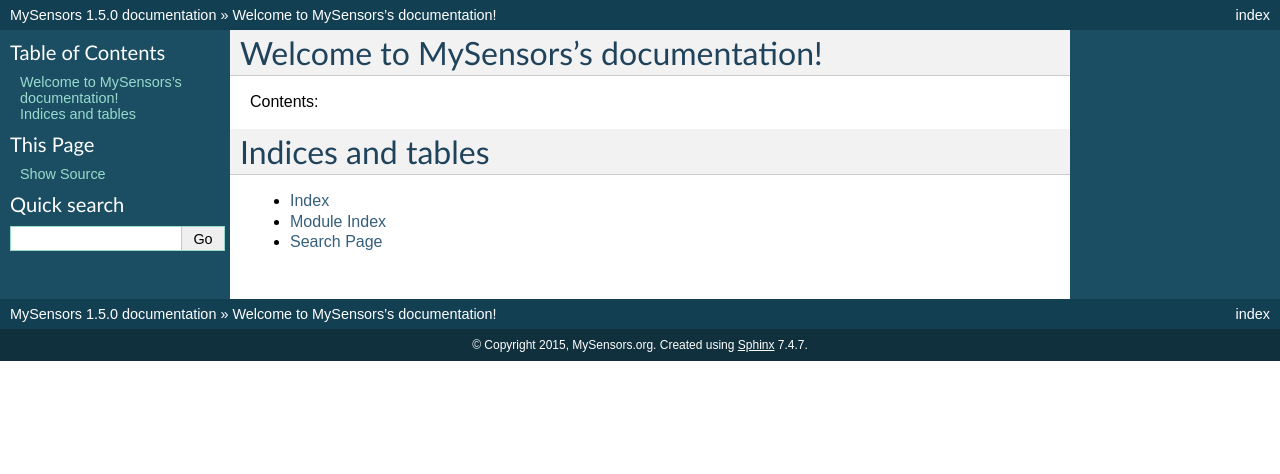
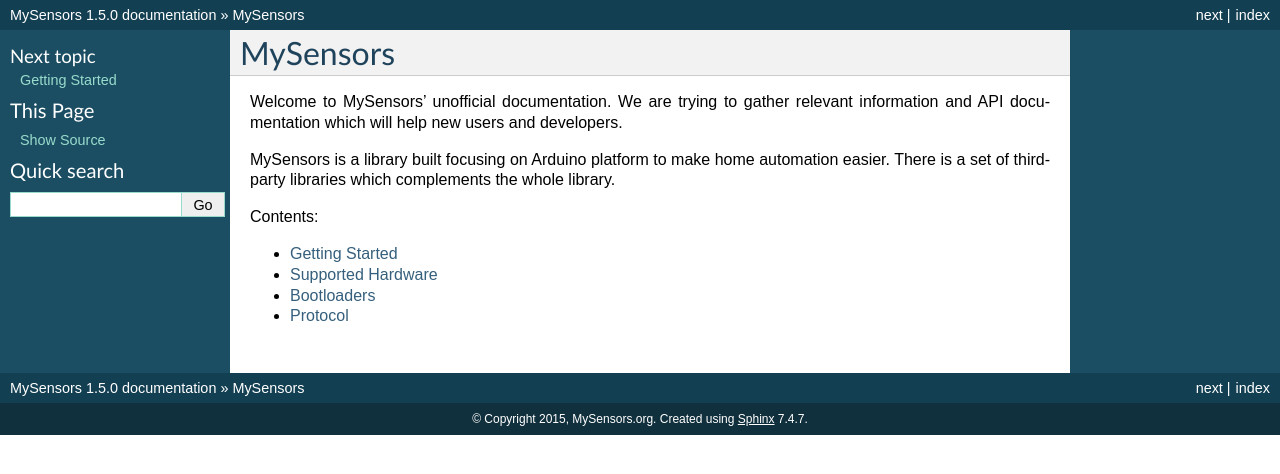
Before and after one commit to alfredocdmiranda/MySensors, a Sphinx documentation site: the page built from docs/index.rst, in a window 1280 px wide. Shown: the top 474 px of the page. Built offline with Sphinx 7.4.7, drawn with Linux system fonts in a browser that asks for light colours.

Commit message:
Added more files

```diff
--- /dev/null
+++ b/docs/bootloader.rst
@@ -0,0 +1,4 @@
+Bootloaders
+===============
+
+Test
--- /dev/null
+++ b/docs/getting_started.rst
@@ -0,0 +1,4 @@
+Getting Started
+===============
+
+Test
--- /dev/null
+++ b/docs/hardware.rst
@@ -0,0 +1,4 @@
+Supported Hardware
+==================
+
+Test
--- a/docs/index.rst
+++ b/docs/index.rst
@@ -1,21 +1,20 @@
-.. MySensors documentation master file, created by
-   sphinx-quickstart on Fri Oct 23 05:56:46 2015.
-   You can adapt this file completely to your liking, but it should at least
-   contain the root `toctree` directive.
+MySensors
+==========
 
-Welcome to MySensors's documentation!
-=====================================
+Welcome to MySensors' unofficial documentation. We are trying to gather
+relevant information and API documentation which will help new users and
+developers.
+
+MySensors is a library built focusing on Arduino platform to make home automation
+easier. There is a set of third-party libraries which complements the whole
+library.
 
 Contents:
 
 .. toctree::
    :maxdepth: 2
 
-
-
-Indices and tables
-==================
-
-* :ref:`genindex`
-* :ref:`modindex`
-* :ref:`search`
+   getting_started
+   hardware
+   bootloader
+   protocol
--- /dev/null
+++ b/docs/nodes.rst
@@ -0,0 +1,4 @@
+Nodes
+=====
+
+Test
--- /dev/null
+++ b/docs/protocol.rst
@@ -0,0 +1,4 @@
+Protocol
+========
+
+Test
```
